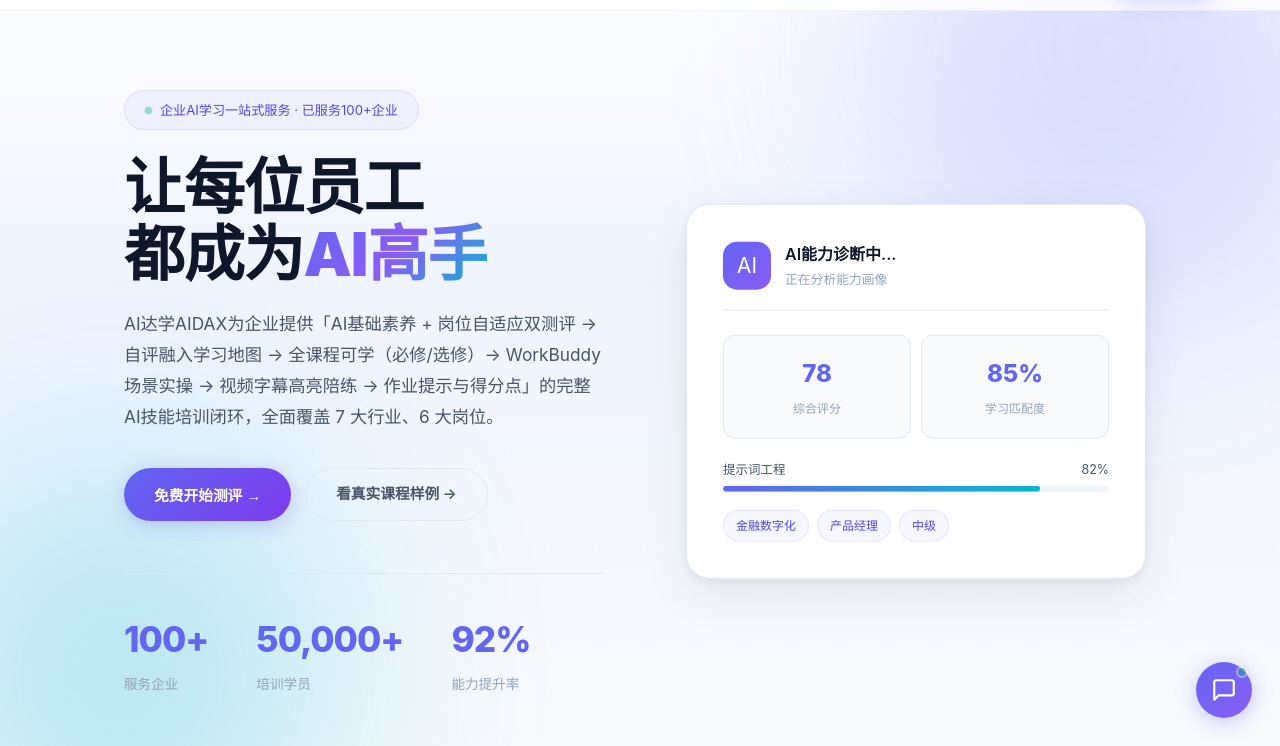
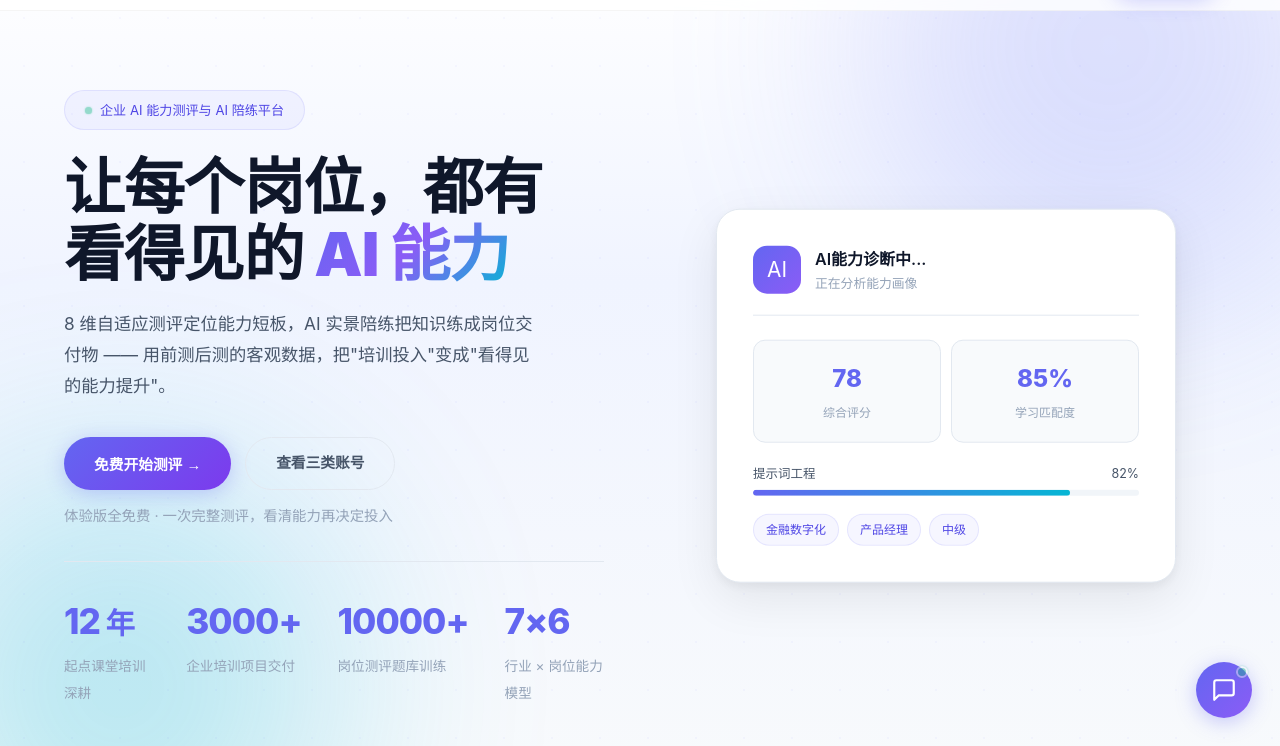
Before and after one commit to chenshungang1986/aidax, a plain HTML site: page index.html in a window 1280 px wide. Shown: the part 54-800 px from the top of the page. Drawn offline with Linux system fonts and the light colour scheme.

Commit message:
v188: 实力背书移到痛点下方、hero左栏换成"让每个岗位都有看得见的AI能力"文案

```diff
--- a/index.html
+++ b/index.html
@@ -118,7 +118,8 @@ img{max-width:100%;display:block}
 .hero h1 .gradient{background:linear-gradient(135deg,#6366f1,#8b5cf6,#06b6d4);-webkit-background-clip:text;-webkit-text-fill-color:transparent}
 .hero-desc{font-size:1.08rem;color:var(--c-text2);margin-bottom:36px;line-height:1.8;max-width:480px}
 .hero-btns{display:flex;gap:14px;flex-wrap:wrap}
-.hero-stats{display:flex;gap:48px;margin-top:52px;padding-top:36px;border-top:1px solid var(--c-border)}
+.hero-note{font-size:.9rem;color:var(--c-text3);margin:14px 0 0}
+.hero-stats{display:flex;gap:36px;margin-top:32px;padding-top:30px;border-top:1px solid var(--c-border)}
 .hero-stat{text-align:left}
 .hero-stat strong{display:block;font-size:2.2rem;color:var(--c-primary);font-weight:800;letter-spacing:-1px}
 .hero-stat span{font-size:.85rem;color:var(--c-text3)}
@@ -524,18 +525,20 @@ img{max-width:100%;display:block}
 <section class="hero" data-page-node-id="Tra2KKblcdDbYvA5V27dTo">
   <div class="hero-blob b1" data-page-node-id="RXEJc9WuOyXWoA6E0uSYLW"></div><div class="hero-blob b2" data-page-node-id="2Uqt0wFWGp5VhjRSKIasZj"></div><div class="hero-dots" data-page-node-id="l2UiWncd5O9weRPHTpIfOE"></div>
   <div class="hero-inner" data-page-node-id="ZahLFS4F8Tfnwz0R11ypIO">
-    <div data-page-node-id="6BW17idnYnySznCNOgRjzc">
-      <div class="hero-badge" data-page-node-id="IWFgpHuq2m9CvdBJbGnu7L"><span class="dot" data-page-node-id="KUSpOXkRFrWVtbIZ0DAK5d"></span>企业AI学习一站式服务 · 已服务100+企业</div>
-      <h1 data-page-node-id="vRpU5eUtI62Xpi46PQFber">让每位员工<br data-page-node-id="eHL3kxj0N1v2o1PzwjNQ8s">都成为<span class="gradient" data-page-node-id="2n9rwznwXNmOD6H7DldtYU">AI高手</span></h1>
-      <p class="hero-desc" data-page-node-id="nzEtJj3jBdLAaHiSvhAkRE">AI达学AIDAX为企业提供「AI基础素养 + 岗位自适应双测评 → 自评融入学习地图 → 全课程可学（必修/选修）→ WorkBuddy 场景实操 → 视频字幕高亮陪练 → 作业提示与得分点」的完整AI技能培训闭环，全面覆盖 7 大行业、6 大岗位。</p>
-      <div class="hero-btns" data-page-node-id="Xxu7u9H0qqnFMmHBOEXuzy">
-        <button class="btn btn-primary" onclick="openLogin()" data-page-node-id="7OZ2ZAeKVzYIvOTurrWPym">免费开始测评 →</button>
-        <a class="btn btn-outline" href="#courses" data-page-node-id="f4WE32D69AOkI27d1EQOYF" style="text-decoration:none">看真实课程样例 →</a>
+    <div>
+      <div class="hero-badge"><span class="dot"></span>企业 AI 能力测评与 AI 陪练平台</div>
+      <h1>让每个岗位，都有<br>看得见的<span class="gradient"> AI 能力</span></h1>
+      <p class="hero-desc">8 维自适应测评定位能力短板，AI 实景陪练把知识练成岗位交付物 —— 用前测后测的客观数据，把"培训投入"变成"看得见的能力提升"。</p>
+      <div class="hero-btns">
+        <button class="btn btn-primary" onclick="openLogin()">免费开始测评 →</button>
+        <a class="btn btn-outline" href="#price" style="text-decoration:none">查看三类账号</a>
       </div>
-      <div class="hero-stats" data-page-node-id="dSiUTmZQHLMGWp32FXOlAz">
-        <div class="hero-stat" data-page-node-id="HOnvBp520Qj5ui3CVTpTru"><strong data-page-node-id="n0ElIz4pADEawKkCqwjqBC">100+</strong><span data-page-node-id="3NxYDyH6o5TGb4Dd5GA4dT">服务企业</span></div>
-        <div class="hero-stat" data-page-node-id="8aC3AyFALV60uKrnLRGVwe"><strong data-page-node-id="WCOlhVJQlg2bldLSpQJhKL">50,000+</strong><span data-page-node-id="bpYt3eK2x7Uv8QrHlSmBLi">培训学员</span></div>
-        <div class="hero-stat" data-page-node-id="zJ4VhHOpBJxDTpKWXDKj22"><strong data-page-node-id="q7nHLr2Y5mFSacy46t745h">92%</strong><span data-page-node-id="H2A3jzskFwSTr2hyDjCHad">能力提升率</span></div>
+      <p class="hero-note">体验版全免费 · 一次完整测评，看清能力再决定投入</p>
+      <div class="hero-stats">
+        <div class="hero-stat"><strong>12<small> 年</small></strong><span>起点课堂培训深耕</span></div>
+        <div class="hero-stat"><strong>3000+</strong><span>企业培训项目交付</span></div>
+        <div class="hero-stat"><strong>10000+</strong><span>岗位测评题库训练</span></div>
+        <div class="hero-stat"><strong>7×6</strong><span>行业 × 岗位能力模型</span></div>
       </div>
     </div>
     <div class="hero-visual" data-page-node-id="OJGIGCqr0sTyYXaudXEU54">
@@ -587,6 +590,25 @@ img{max-width:100%;display:block}
         <p data-page-node-id="wt0Hkv4yU7wNFkkLkST1mW">"学完就忘"是常态，缺乏在实际工作场景中持续练习和反馈的机制，知识难以转化为生产力。</p>
         <div class="pain-badge" data-page-node-id="13oTg87cjj5OKAiK8aFeZO">学用脱节</div>
       </div>
+    </div>
+  </div>
+</section>
+
+<!-- ===== 实力背书（v188 移到痛点下方） ===== -->
+<section class="section sec-rise" id="strength">
+  <div class="container">
+    <div class="section-tag">实力背书</div>
+    <h2 class="section-title">不是从零开始，<span class="hl">是 12 年沉淀</span></h2>
+    <p class="section-sub">起点课堂深耕企业培训，把真实项目经验蒸馏成可测、可练、可验证的 AI 能力体系。</p>
+    <div class="rise-grid">
+      <div class="rise-card hi"><div class="num">12<small> 年</small></div><div class="lbl">起点课堂企业培训深耕</div></div>
+      <div class="rise-card"><div class="num">3000<small>+</small></div><div class="lbl">企业培训项目交付经验</div></div>
+      <div class="rise-card"><div class="num">200<small>+</small></div><div class="lbl">业务场景案例沉淀</div></div>
+      <div class="rise-card"><div class="num">80<small>+</small></div><div class="lbl">企业 AI 陪练真实项目萃取</div></div>
+      <div class="rise-card"><div class="num">60<small> 位</small></div><div class="lbl">实战专家共创</div></div>
+      <div class="rise-card"><div class="num">2000<small>+</small></div><div class="lbl">门 AI 课程蒸馏</div></div>
+      <div class="rise-card hi"><div class="num">10000<small>+</small></div><div class="lbl">岗位测评题库训练</div></div>
+      <div class="rise-card hi"><div class="num">7×6</div><div class="lbl">行业 × 岗位能力模型训练</div></div>
     </div>
   </div>
 </section>
@@ -885,24 +907,8 @@ img{max-width:100%;display:block}
 
 
 
-<!-- ===== v186 实力背书 + 科学性 ===== -->
-<section class="section sec-rise" id="strength">
-  <div class="container">
-    <div class="section-tag">实力背书</div>
-    <h2 class="section-title">不是从零开始，<span class="hl">是 12 年沉淀</span></h2>
-    <p class="section-sub">起点课堂深耕企业培训，把真实项目经验蒸馏成可测、可练、可验证的 AI 能力体系。</p>
-    <div class="rise-grid">
-      <div class="rise-card hi"><div class="num">12<small> 年</small></div><div class="lbl">起点课堂企业培训深耕</div></div>
-      <div class="rise-card"><div class="num">3000<small>+</small></div><div class="lbl">企业培训项目交付经验</div></div>
-      <div class="rise-card"><div class="num">200<small>+</small></div><div class="lbl">业务场景案例沉淀</div></div>
-      <div class="rise-card"><div class="num">80<small>+</small></div><div class="lbl">企业 AI 陪练真实项目萃取</div></div>
-      <div class="rise-card"><div class="num">60<small> 位</small></div><div class="lbl">实战专家共创</div></div>
-      <div class="rise-card"><div class="num">2000<small>+</small></div><div class="lbl">门 AI 课程蒸馏</div></div>
-      <div class="rise-card hi"><div class="num">10000<small>+</small></div><div class="lbl">岗位测评题库训练</div></div>
-      <div class="rise-card hi"><div class="num">7×6</div><div class="lbl">行业 × 岗位能力模型训练</div></div>
-    </div>
-  </div>
-</section>
+<!-- ===== 科学可信 ===== -->
+
 
 <section class="section" id="science" style="background:#f8fafc">
   <div class="container">
@@ -952,7 +958,7 @@ img{max-width:100%;display:block}
           <li>测评后查看个人学习计划</li>
           <li>课程第一章节全部试听</li>
         </ul>
-        <a href="app.html?v=187" class="pbtn">免费开始体验</a>
+        <a href="app.html?v=188" class="pbtn">免费开始体验</a>
       </div>
       <div class="plan rec">
         <div class="badge">企业最常用</div>
@@ -1092,10 +1098,10 @@ img{max-width:100%;display:block}
 
 <script>
 // Login functions
-function openLogin(){window.location.href='app.html?v=187'} // 直接进入 app.html 统一登录页（无弹窗）
+function openLogin(){window.location.href='app.html?v=188'} // 直接进入 app.html 统一登录页（无弹窗）
 function closeLogin(){document.getElementById('loginOverlay').classList.remove('show')}
 // 登录统一在 app.html 完成（含公司名称 / 手机号验证码校验）
-function goApp(){window.location.replace('app.html?v=187')}
+function goApp(){window.location.replace('app.html?v=188')}
 
 // Customer service toggle
 function toggleCsPanel(){document.getElementById('csPanel').classList.toggle('show')}
```
